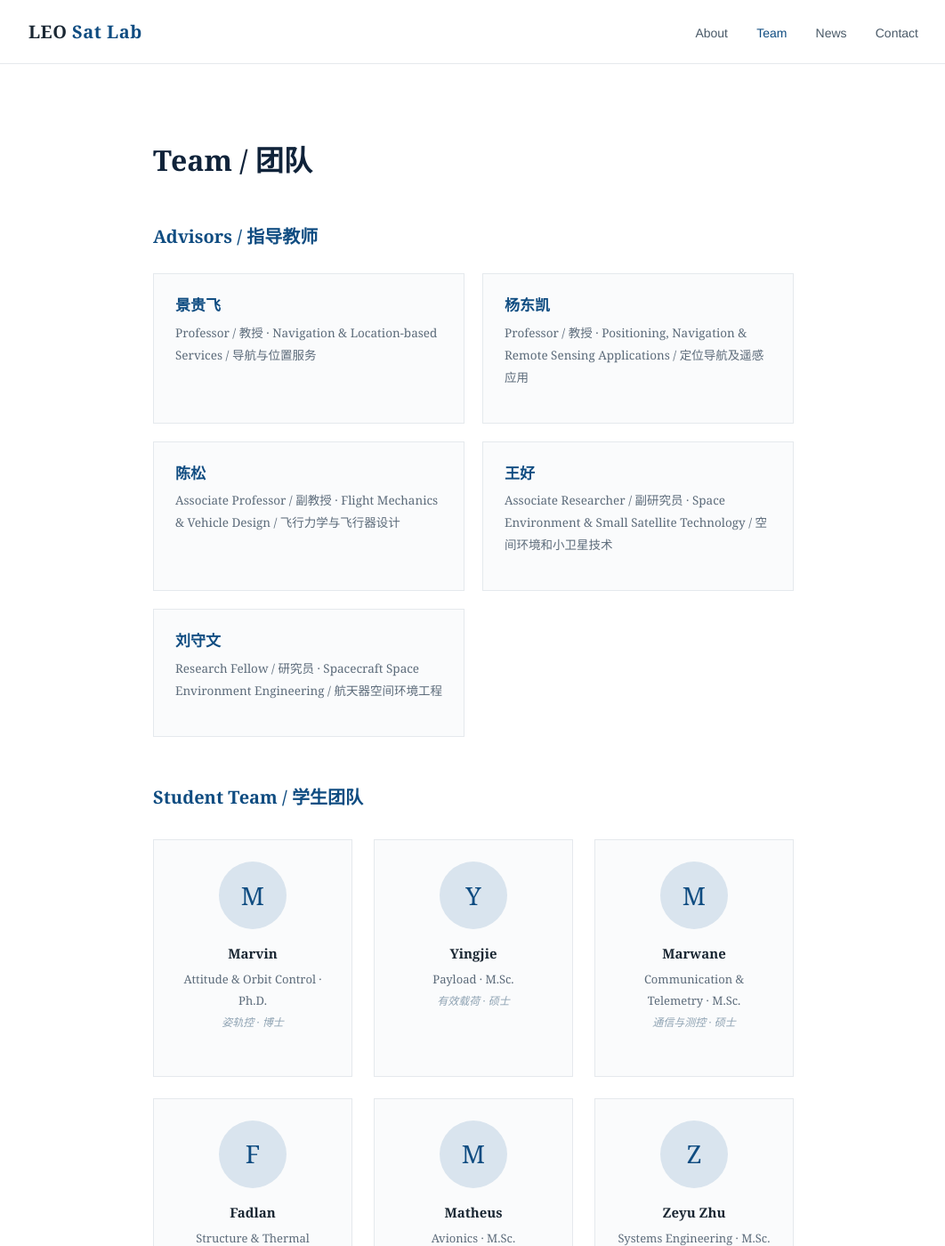
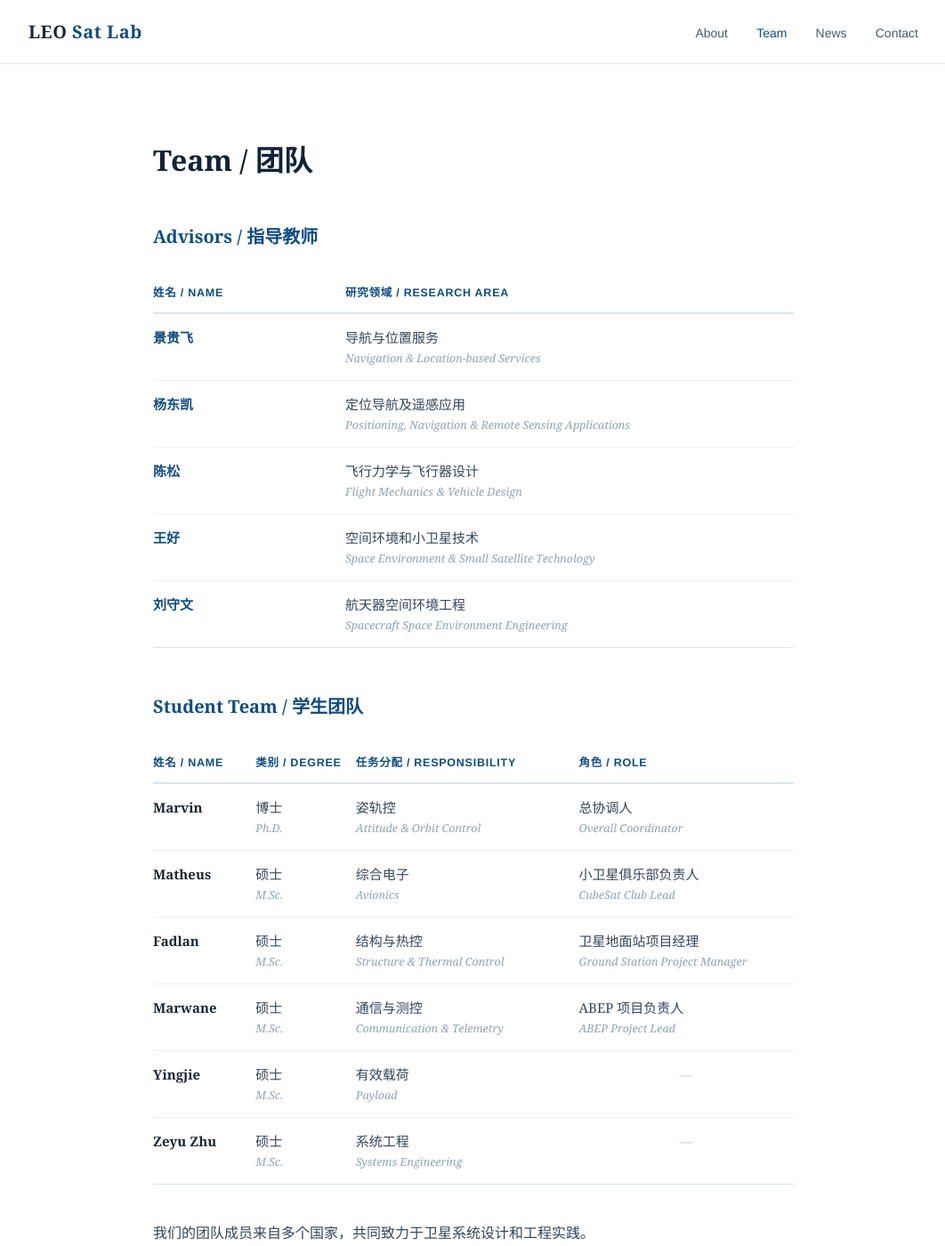
Before and after one commit to leo-sat-lab/leo-sat-lab.github.io, a Jekyll site: the page built from team.md, in a window 1280 px wide and 1400 px high. Shown: the whole window at 89% size, without its empty margins (108-1170 px from the left). Built offline with Jekyll 4.4.1, drawn with Linux system fonts in a browser that asks for light colours; some of the changed text lies outside the part shown.

Commit message:
Redesign Team page as two compact tables
卡片栅格改成本人要求的列表表格：

- 指导教师：两列表格（姓名 / 研究领域）。姓名保留原教师主页链接；按要求
  不再显示教授、副教授、副研究员、研究员等职称
- 学生团队：四列表格（姓名 / 类别 / 任务分配 / 角色），顺序固定为
  Marvin、Matheus、Fadlan、Marwane、Yingjie、Zeyu Zhu
- 角色：Marvin 总协调人；Matheus 小卫星俱乐部负责人；
  Fadlan 卫星地面站项目经理；Marwane ABEP 项目负责人；
  Yingjie 与 Zeyu Zhu 暂留空（占位显示破折号）
- 类别与任务分配沿用原有数据（1 博士 5 硕士；姿轨控、综合电子、结构与热控、
  通信与测控、有效载荷、系统工程），页尾说明文字不变
- css: 新增 .table-wrap / .team-table 样式（沿用站点既有配色），窄屏可横向
  滚动；删除改版后彻底失效的 .advisor-list / .team-grid / .member / .avatar
- 双语：单元格内中文在上、英文以浅色小字列于下方，与站点原有 EN/CN 风格一致

离线校验：15 项结构断言 + 整站 7 项校验全部通过（先 Liquid 后 kramdown，
确认表格未被插入多余 <p>）

```diff
--- a/css/style.css
+++ b/css/style.css
@@ -169,52 +169,6 @@ body {
 }
 .post strong { color: #0f4c81; }
 
-/* Advisors */
-.advisor-list {
-  display: grid;
-  grid-template-columns: repeat(2, 1fr);
-  gap: 20px;
-  margin: 24px 0 50px;
-}
-.advisor-item {
-  border: 1px solid #e5e9ed;
-  padding: 20px 24px;
-  background: #fafbfc;
-}
-.advisor-item h3 { font-size: 17px; margin-bottom: 4px; }
-.advisor-item h3 a { color: #0f4c81; text-decoration: none; }
-.advisor-item h3 a:hover { text-decoration: underline; }
-.advisor-item p { font-size: 13.5px; color: #5c6b7a; }
-
-/* Team */
-.team-grid {
-  display: grid;
-  grid-template-columns: repeat(auto-fill, minmax(200px, 1fr));
-  gap: 24px;
-  margin-top: 30px;
-}
-.member {
-  text-align: center;
-  padding: 24px;
-  border: 1px solid #e5e9ed;
-  background: #fafbfc;
-}
-.avatar {
-  width: 76px;
-  height: 76px;
-  border-radius: 50%;
-  background: #d9e4ee;
-  margin: 0 auto 14px;
-  display: flex;
-  align-items: center;
-  justify-content: center;
-  font-size: 28px;
-  color: #0f4c81;
-}
-.member h4 { font-size: 15px; color: #1a2733; margin-bottom: 4px; }
-.member p { font-size: 13px; color: #5c6b7a; margin-bottom: 2px; }
-.member p.en { font-size: 12px; color: #8fa3b3; }
-
 /* Footer */
 .footer {
   border-top: 1px solid #e5e9ed;
@@ -231,7 +185,6 @@ body {
   .hero h1 { font-size: 32px; }
   .cards { grid-template-columns: 1fr; }
   .news-item { grid-template-columns: 80px 1fr; }
-  .team-grid { grid-template-columns: repeat(2, 1fr); }
 }
 
 /* ============================================================
@@ -360,3 +313,77 @@ body {
   .pager a,
   .pager span { min-width: 36px; padding: 8px 10px; }
 }
+
+/* ============================================================
+   Team tables (指导教师 2 列 / 学生团队 4 列)
+   ============================================================ */
+
+/* 窄屏时允许横向滑动，避免四列中文挤成一团 */
+.table-wrap { overflow-x: auto; -webkit-overflow-scrolling: touch; }
+
+.team-table {
+  width: 100%;
+  border-collapse: collapse;
+  margin: 8px 0 8px;
+  font-size: 15px;
+}
+.team-table caption { text-align: left; font-size: 13px; color: #8fa3b3; padding-bottom: 8px; }
+.team-table th {
+  text-align: left;
+  font-size: 12.5px;
+  letter-spacing: 0.06em;
+  text-transform: uppercase;
+  color: #0f4c81;
+  font-family: "Helvetica Neue", Arial, sans-serif;
+  font-weight: bold;
+  padding: 12px 16px 10px 0;
+  border-bottom: 2px solid #d9e4ee;
+  white-space: nowrap;
+}
+.team-table td {
+  padding: 14px 16px 14px 0;
+  border-bottom: 1px solid #eef1f4;
+  color: #33465a;
+  vertical-align: top;
+  line-height: 1.6;
+}
+.team-table tbody tr:last-child td { border-bottom: 1px solid #d9e4ee; }
+.team-table tbody tr:hover td { background: #fafbfc; }
+.team-table td:last-child,
+.team-table th:last-child { padding-right: 0; }
+
+/* 姓名保留原页面的教师主页链接 */
+.team-table a { color: #0f4c81; text-decoration: none; font-weight: bold; }
+.team-table a:hover { text-decoration: underline; }
+.team-table .name-cell { font-weight: bold; color: #1a2733; white-space: nowrap; }
+
+/* 单格里“中文 / 英文”两行排列 */
+.team-table .en {
+  display: block;
+  font-size: 12.5px;
+  color: #8fa3b3;
+  font-style: italic;
+  margin-top: 2px;
+}
+.team-table .empty-cell { color: #c3ccd4; text-align: center; }
+
+/* 导师表两列：姓名列窄、研究领域列宽 */
+.advisors-table th:first-child,
+.advisors-table td:first-child { width: 30%; }
+
+/* 学生表四列：姓名列固定宽，其余均分 */
+.students-table th:first-child,
+.students-table td:first-child { width: 16%; }
+.students-table th:nth-child(2),
+.students-table td:nth-child(2) { width: 12%; }
+
+@media (max-width: 768px) {
+  .page { padding: 56px 24px; }
+  .team-table { font-size: 14px; }
+  .team-table th { padding: 10px 12px 8px 0; font-size: 11.5px; }
+  .team-table td { padding: 12px 12px 12px 0; }
+  .advisors-table th:first-child,
+  .advisors-table td:first-child { width: 36%; }
+  .students-table th:first-child,
+  .students-table td:first-child { width: 22%; }
+}
--- a/team.md
+++ b/team.md
@@ -7,69 +7,89 @@ title: Team
   <h1>Team / 团队</h1>
 
   <h2>Advisors / 指导教师</h2>
-
-  <div class="advisor-list">
-    <div class="advisor-item">
-      <h3><a href="https://sse.buaa.edu.cn/info/1205/6506.htm" target="_blank">景贵飞</a></h3>
-      <p>Professor / 教授 · Navigation & Location-based Services / 导航与位置服务</p>
-    </div>
-    <div class="advisor-item">
-      <h3><a href="https://shi.buaa.edu.cn/07081/zh_CN/index.htm" target="_blank">杨东凯</a></h3>
-      <p>Professor / 教授 · Positioning, Navigation & Remote Sensing Applications / 定位导航及遥感应用</p>
-    </div>
-    <div class="advisor-item">
-      <h3><a href="https://shi.buaa.edu.cn/chensong" target="_blank">陈松</a></h3>
-      <p>Associate Professor / 副教授 · Flight Mechanics & Vehicle Design / 飞行力学与飞行器设计</p>
-    </div>
-    <div class="advisor-item">
-      <h3><a href="https://shi.buaa.edu.cn/wanghao12" target="_blank">王好</a></h3>
-      <p>Associate Researcher / 副研究员 · Space Environment & Small Satellite Technology / 空间环境和小卫星技术</p>
-    </div>
-    <div class="advisor-item">
-      <h3><a href="https://shi.buaa.edu.cn/liushouwen/zh_CN/index.htm" target="_blank">刘守文</a></h3>
-      <p>Research Fellow / 研究员 · Spacecraft Space Environment Engineering / 航天器空间环境工程</p>
-    </div>
+  <div class="table-wrap">
+    <table class="team-table advisors-table">
+      <thead>
+        <tr>
+          <th scope="col">姓名 / Name</th>
+          <th scope="col">研究领域 / Research Area</th>
+        </tr>
+      </thead>
+      <tbody>
+        <tr>
+          <td><a href="https://sse.buaa.edu.cn/info/1205/6506.htm" target="_blank">景贵飞</a></td>
+          <td>导航与位置服务<span class="en">Navigation &amp; Location-based Services</span></td>
+        </tr>
+        <tr>
+          <td><a href="https://shi.buaa.edu.cn/07081/zh_CN/index.htm" target="_blank">杨东凯</a></td>
+          <td>定位导航及遥感应用<span class="en">Positioning, Navigation &amp; Remote Sensing Applications</span></td>
+        </tr>
+        <tr>
+          <td><a href="https://shi.buaa.edu.cn/chensong" target="_blank">陈松</a></td>
+          <td>飞行力学与飞行器设计<span class="en">Flight Mechanics &amp; Vehicle Design</span></td>
+        </tr>
+        <tr>
+          <td><a href="https://shi.buaa.edu.cn/wanghao12" target="_blank">王好</a></td>
+          <td>空间环境和小卫星技术<span class="en">Space Environment &amp; Small Satellite Technology</span></td>
+        </tr>
+        <tr>
+          <td><a href="https://shi.buaa.edu.cn/liushouwen/zh_CN/index.htm" target="_blank">刘守文</a></td>
+          <td>航天器空间环境工程<span class="en">Spacecraft Space Environment Engineering</span></td>
+        </tr>
+      </tbody>
+    </table>
   </div>
 
   <h2>Student Team / 学生团队</h2>
-
-  <div class="team-grid">
-    <div class="member">
-      <div class="avatar">M</div>
-      <h4>Marvin</h4>
-      <p>Attitude & Orbit Control · Ph.D.</p>
-      <p class="en">姿轨控 · 博士</p>
-    </div>
-    <div class="member">
-      <div class="avatar">Y</div>
-      <h4>Yingjie</h4>
-      <p>Payload · M.Sc.</p>
-      <p class="en">有效载荷 · 硕士</p>
-    </div>
-    <div class="member">
-      <div class="avatar">M</div>
-      <h4>Marwane</h4>
-      <p>Communication & Telemetry · M.Sc.</p>
-      <p class="en">通信与测控 · 硕士</p>
-    </div>
-    <div class="member">
-      <div class="avatar">F</div>
-      <h4>Fadlan</h4>
-      <p>Structure & Thermal Control · M.Sc.</p>
-      <p class="en">结构与热控 · 硕士</p>
-    </div>
-    <div class="member">
-      <div class="avatar">M</div>
-      <h4>Matheus</h4>
-      <p>Avionics · M.Sc.</p>
-      <p class="en">综合电子 · 硕士</p>
-    </div>
-    <div class="member">
-      <div class="avatar">Z</div>
-      <h4>Zeyu Zhu</h4>
-      <p>Systems Engineering · M.Sc.</p>
-      <p class="en">系统工程 · 硕士</p>
-    </div>
+  <div class="table-wrap">
+    <table class="team-table students-table">
+      <thead>
+        <tr>
+          <th scope="col">姓名 / Name</th>
+          <th scope="col">类别 / Degree</th>
+          <th scope="col">任务分配 / Responsibility</th>
+          <th scope="col">角色 / Role</th>
+        </tr>
+      </thead>
+      <tbody>
+        <tr>
+          <td class="name-cell">Marvin</td>
+          <td>博士<span class="en">Ph.D.</span></td>
+          <td>姿轨控<span class="en">Attitude &amp; Orbit Control</span></td>
+          <td>总协调人<span class="en">Overall Coordinator</span></td>
+        </tr>
+        <tr>
+          <td class="name-cell">Matheus</td>
+          <td>硕士<span class="en">M.Sc.</span></td>
+          <td>综合电子<span class="en">Avionics</span></td>
+          <td>小卫星俱乐部负责人<span class="en">CubeSat Club Lead</span></td>
+        </tr>
+        <tr>
+          <td class="name-cell">Fadlan</td>
+          <td>硕士<span class="en">M.Sc.</span></td>
+          <td>结构与热控<span class="en">Structure &amp; Thermal Control</span></td>
+          <td>卫星地面站项目经理<span class="en">Ground Station Project Manager</span></td>
+        </tr>
+        <tr>
+          <td class="name-cell">Marwane</td>
+          <td>硕士<span class="en">M.Sc.</span></td>
+          <td>通信与测控<span class="en">Communication &amp; Telemetry</span></td>
+          <td>ABEP 项目负责人<span class="en">ABEP Project Lead</span></td>
+        </tr>
+        <tr>
+          <td class="name-cell">Yingjie</td>
+          <td>硕士<span class="en">M.Sc.</span></td>
+          <td>有效载荷<span class="en">Payload</span></td>
+          <td class="empty-cell">—</td>
+        </tr>
+        <tr>
+          <td class="name-cell">Zeyu Zhu</td>
+          <td>硕士<span class="en">M.Sc.</span></td>
+          <td>系统工程<span class="en">Systems Engineering</span></td>
+          <td class="empty-cell">—</td>
+        </tr>
+      </tbody>
+    </table>
   </div>
 
   <p style="margin-top:2rem;">
```
